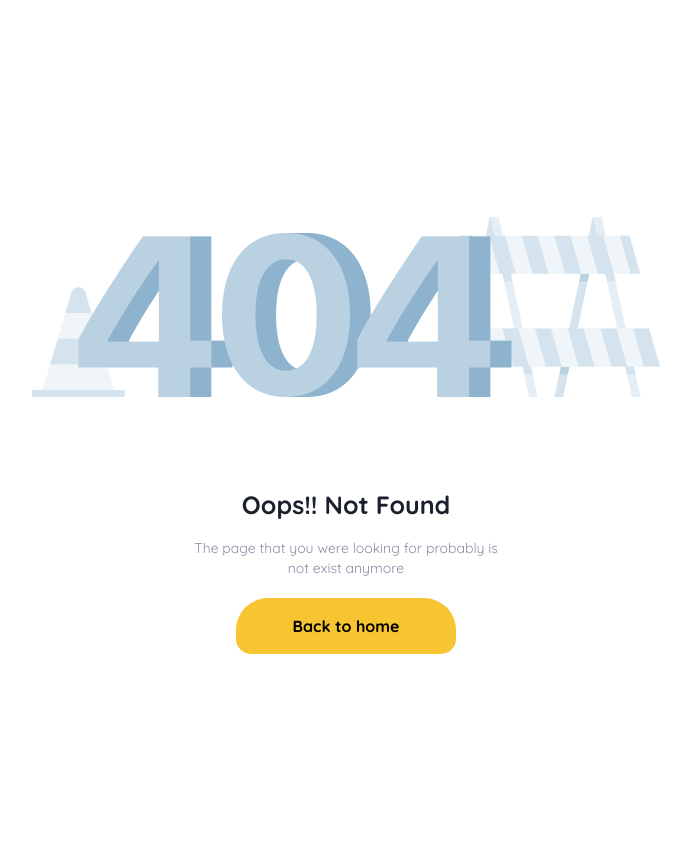
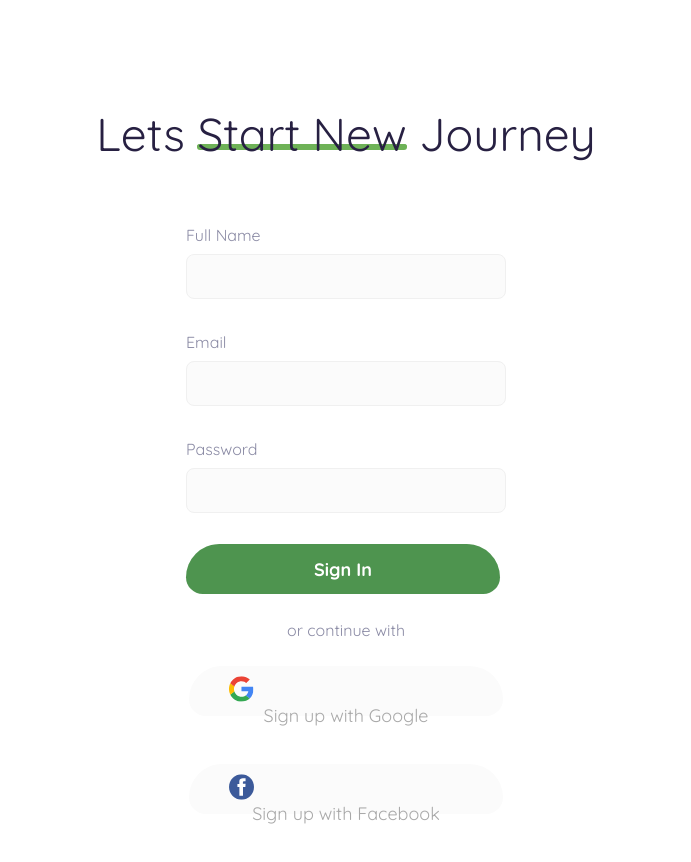
Before and after one commit to Tanemin/Frontend-Tanemin, a Next.js app: page /signup in a window 1280 px wide. Before the commit this address had no page. Shown: the top 862 px of the page, without its empty margins (294-985 px from the left). Before the commit the page ends 800 px from the top, so only its background shows below. Built offline with nearby package versions, Linux system fonts and the light colour scheme.

Commit message:
setup initialize for signin and add undefined detail

```diff
--- a/components/atoms/Input/index.tsx
+++ b/components/atoms/Input/index.tsx
@@ -4,15 +4,24 @@ interface InputPropsItem {
   name: string;
   id: string;
   type: string;
+  value: any;
+  changeInput: (e: React.ChangeEvent<HTMLInputElement>) => void;
 }
 
 export default function Input(props: InputPropsItem) {
-  const { field, name, id, type } = props;
+  const { field, name, id, type, value, changeInput } = props;
   return (
     <>
       <div className="form-group">
         <label className="control-label">{field}</label> <br />
-        <input className="form-control" name={name} id={id} type={type} />
+        <input
+          className="form-control"
+          name={name}
+          id={id}
+          value={value}
+          onChange={changeInput}
+          type={type}
+        />
       </div>
     </>
   );
--- /dev/null
+++ b/pages/signup.tsx
@@ -0,0 +1,56 @@
+import React, { useState } from 'react';
+import Input from '../components/atoms/Input';
+import Button from '../components/atoms/Button';
+import { useRouter } from 'next/router';
+
+export default function SignUp() {
+  const [name, setName] = useState('');
+  const [email, setEmail] = useState('');
+  const [password, setPassword] = useState('');
+
+  const router = useRouter();
+
+  const onSubmit = (e: any) => {
+    e.preventDefault();
+    console.log(name, email, password);
+    router.push('/signin');
+  };
+
+  return (
+    <div className="register">
+      <h1>
+        Lets <span className="underline">Start New</span> Journey
+      </h1>
+      <form action="" onSubmit={onSubmit} className="regis">
+        <Input
+          name="fullname"
+          field="Full Name"
+          id="fullname"
+          type="text"
+          value={name}
+          changeInput={(e: any) => setName(e.target.value)}
+        />
+        <Input
+          name="email"
+          field="Email"
+          id="email"
+          type="email"
+          value={email}
+          changeInput={(e: any) => setEmail(e.target.value)}
+        />
+        <Input
+          name="password"
+          field="Password"
+          id="password"
+          type="password"
+          value={password}
+          changeInput={(e: any) => setPassword(e.target.value)}
+        />
+        <button className="secondary">Sign In</button>{' '}
+      </form>
+      <p className="text-or2">or continue with </p>
+      <Button value="Sign up with Google" assets="google.svg" />
+      <Button value="Sign up with Facebook" assets="fb.svg" />
+    </div>
+  );
+}
--- a/services/plant-list.ts
+++ b/services/plant-list.ts
@@ -22,6 +22,9 @@ export const getDetailPlant = async (id: string) => {
         headers: { "Access-Control-Allow-Origin": "*" }
     });
 
+    if (!response.ok) {
+    }
+
     const { result } = response.data
     console.log(result)
     return result
```
Also changed, not shown: components/organisms/Detail/index.tsx (+7 -2 lines), components/organisms/Navbar/Auth.tsx (added, +72 -0 lines), components/organisms/Navbar/index.tsx (+4 -60 lines), pages/register.tsx (deleted, +0 -22 lines), pages/signin.tsx (renamed from pages/login.tsx, +18 -4 lines).
